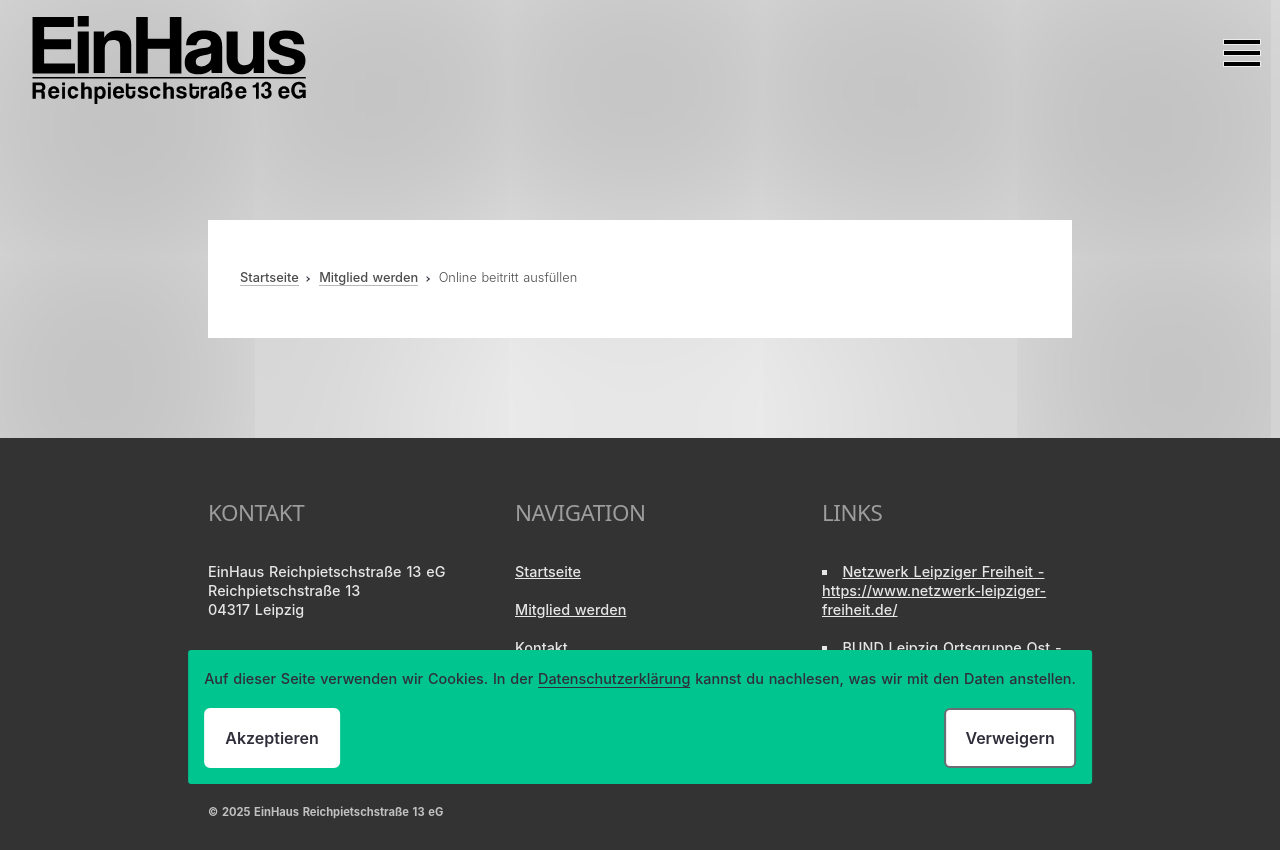
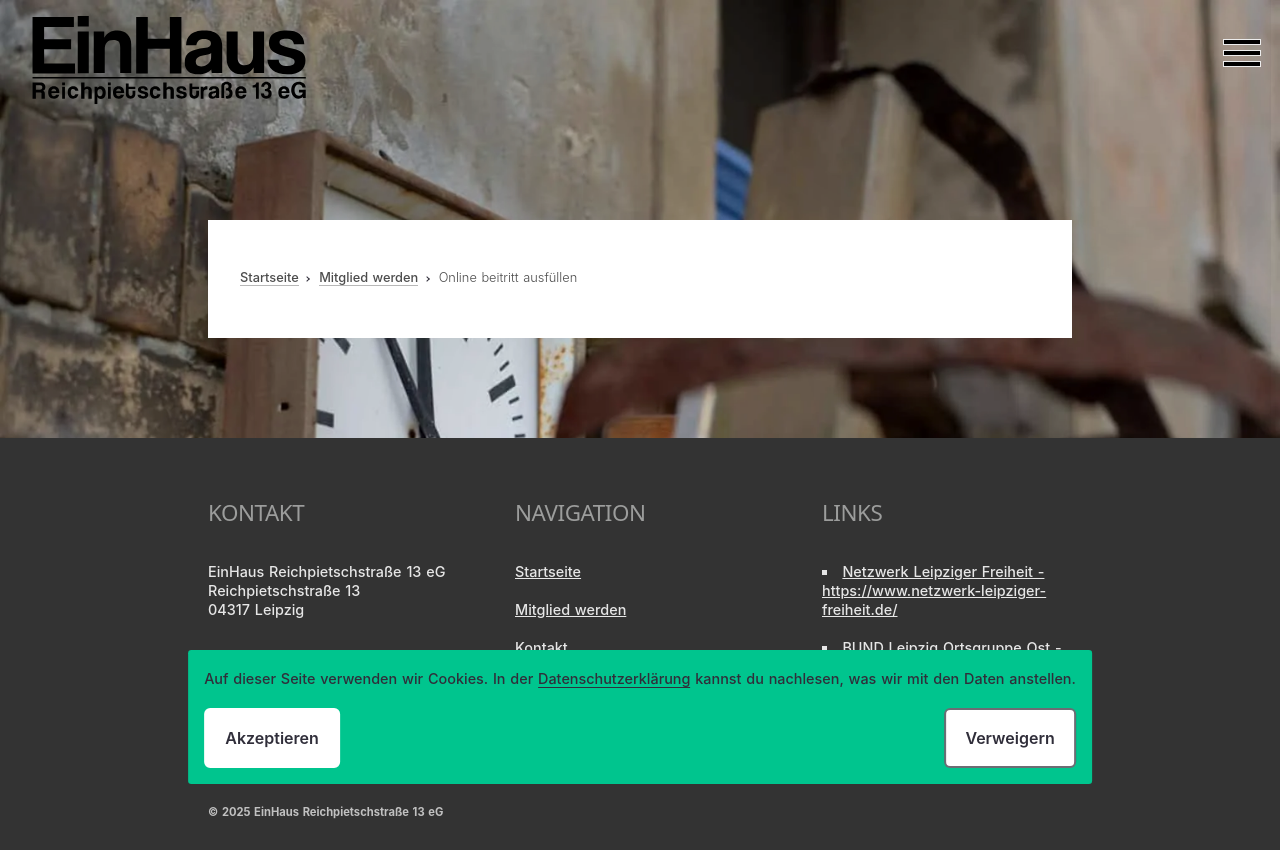
Before and after one commit to 3vincent/einhaus-leipzig, a Nuxt app: page /mitglied-werden/online-beitritt-ausfuellen in a window 1280 px wide. Built offline with nearby package versions, Linux system fonts and the light colour scheme.

Commit message:
Add preliminary background image

```diff
--- a/pages/mitglied-werden/online-beitritt-ausfuellen.vue
+++ b/pages/mitglied-werden/online-beitritt-ausfuellen.vue
@@ -37,3 +37,9 @@ definePageMeta({
   breadcrumb: 'Online-Beitritt ausfüllen',
 })
 </script>
+
+<style lang="scss" scoped>
+.default-container::before {
+  background-image: url(/images/einhaus-landing-photo-06.jpg);
+}
+</style>
```
